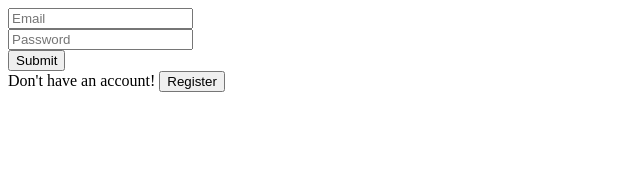
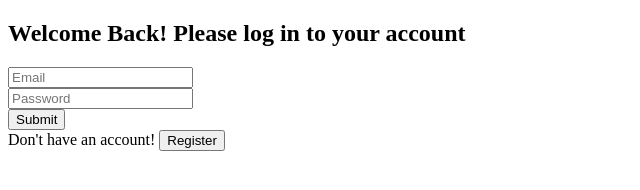
Before and after one commit to celinechadwick/tvflix-front, a plain HTML site: page assets/login.html in a window 1280 px wide. Shown: the whole page, without its empty margins (0-640 px from the left). Drawn offline with Linux system fonts and the light colour scheme; files that its build step writes are made by us from their sources.

Commit message:
tweaks made to the login form, plugged in, but commented out the onSubmit HANDLE-SUBMIT/CHANGE code for future use

```diff
--- a/assets/login.html
+++ b/assets/login.html
@@ -9,13 +9,24 @@
 <body>
 
  <div class="container">
+	 <h2 class="txt-center">Welcome Back! Please log in to your account</h2>
+
 	<form class="input" action="" method="get">
+
+        <!-- onSubmit={this.handleSubmit.bind(this)}  -->
 
 		<div class="login">
 
 			<input type="text" name="Email" placeholder="Email">
+
+			<!-- onSubmit={this.handleChange.bind(this)}  -->
+
 			</br>
+
+
 			<input type="text" name="password" placeholder="Password">
+
+			<!-- onSubmit={this.handleSubmit.bind(this)}  -->
 
 		<div>
 			<button type="submit">Submit</button>
```
